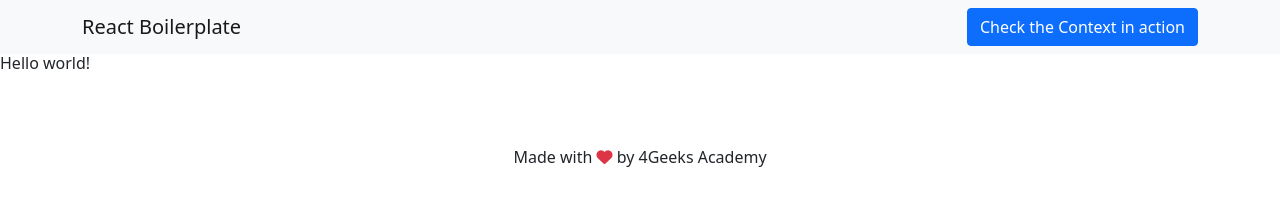
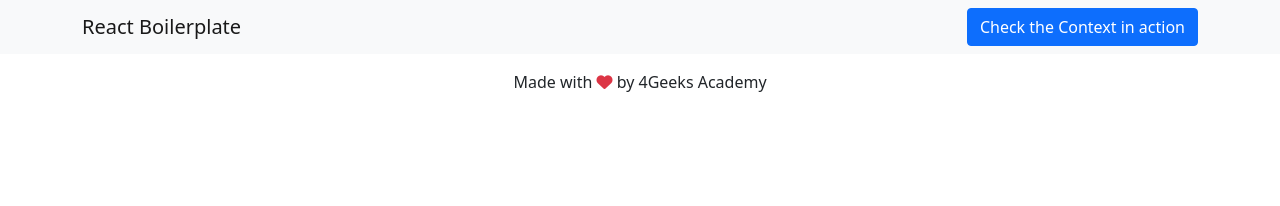
Before and after one commit to JamirGDC/HomeFix, a React app: page / in a window 1280 px wide. Built offline with nearby package versions, Linux system fonts and the light colour scheme; no server answers.

Commit message:
Replace react version

```diff
--- a/package.json
+++ b/package.json
@@ -78,11 +78,11 @@
 	"dependencies": {
 		"@headlessui/react": "^1.7.18",
 		"@heroicons/react": "^2.1.1",
-		"@material-tailwind/react": "^2.1.8",
+		"@material-tailwind/react": "2.1.8",
 		"postcss-loader": "^7.3.4",
 		"prop-types": "^15.6.1",
-		"react": "^16.8.4",
-		"react-dom": "^16.8.4",
+		"react": "^18.2.0",
+		"react-dom": "^18.2.0",
 		"react-polyfills": "0.0.1",
 		"react-router-dom": "^6.3.0"
 	}
--- a/src/front/js/layout.js
+++ b/src/front/js/layout.js
@@ -29,12 +29,6 @@ const Layout = () => {
             <BrowserRouter basename={basename}>
                 <ScrollToTop>
                     <Navbar />
-                    <h1 className="text-3xl font-bold underline text-red-500">
-                        Hello world!
-                    </h1>
-                    <ThemeProvider value={customTheme}>
-                        <Button>Button</Button>
-                    </ThemeProvider>
                     <Routes>
 
                         <Route element={<Sign />} path="/sign" />
```
Also changed, not shown: template.html (line endings or trailing spaces), 1 other file.
